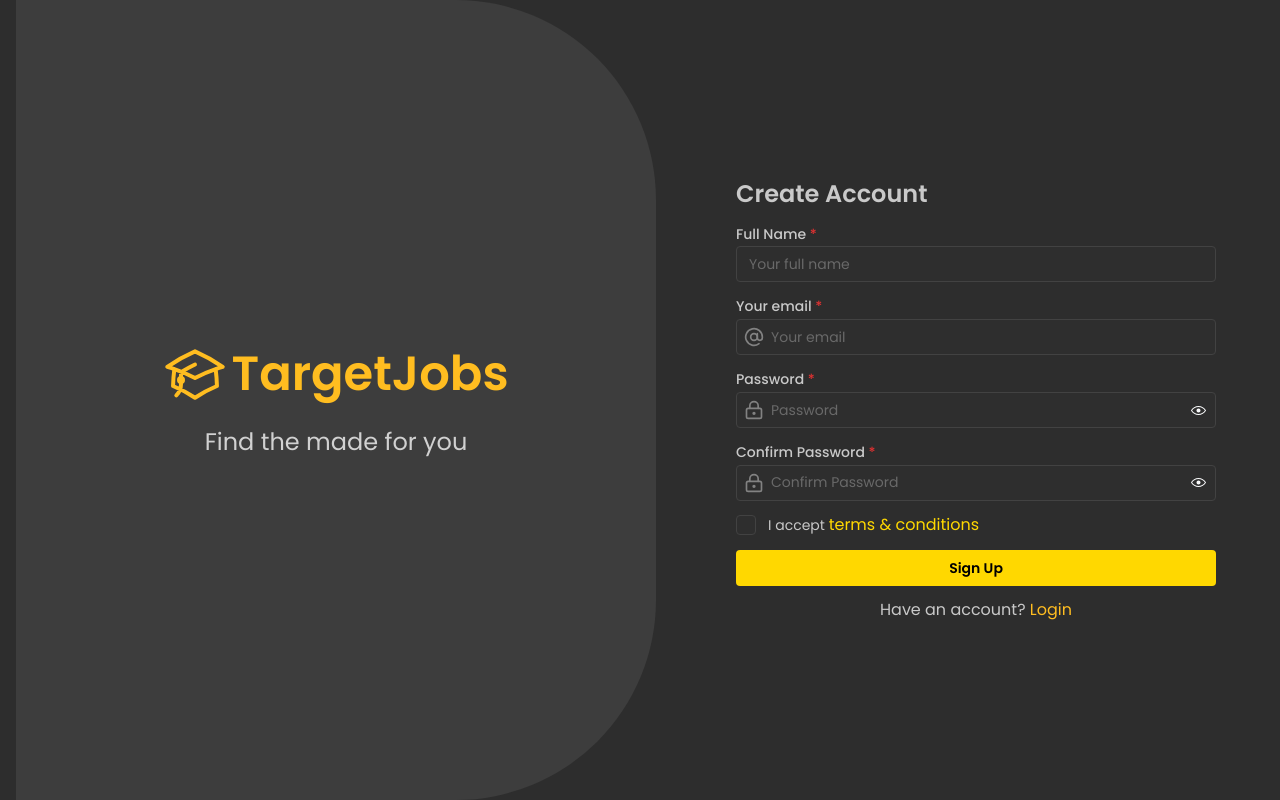
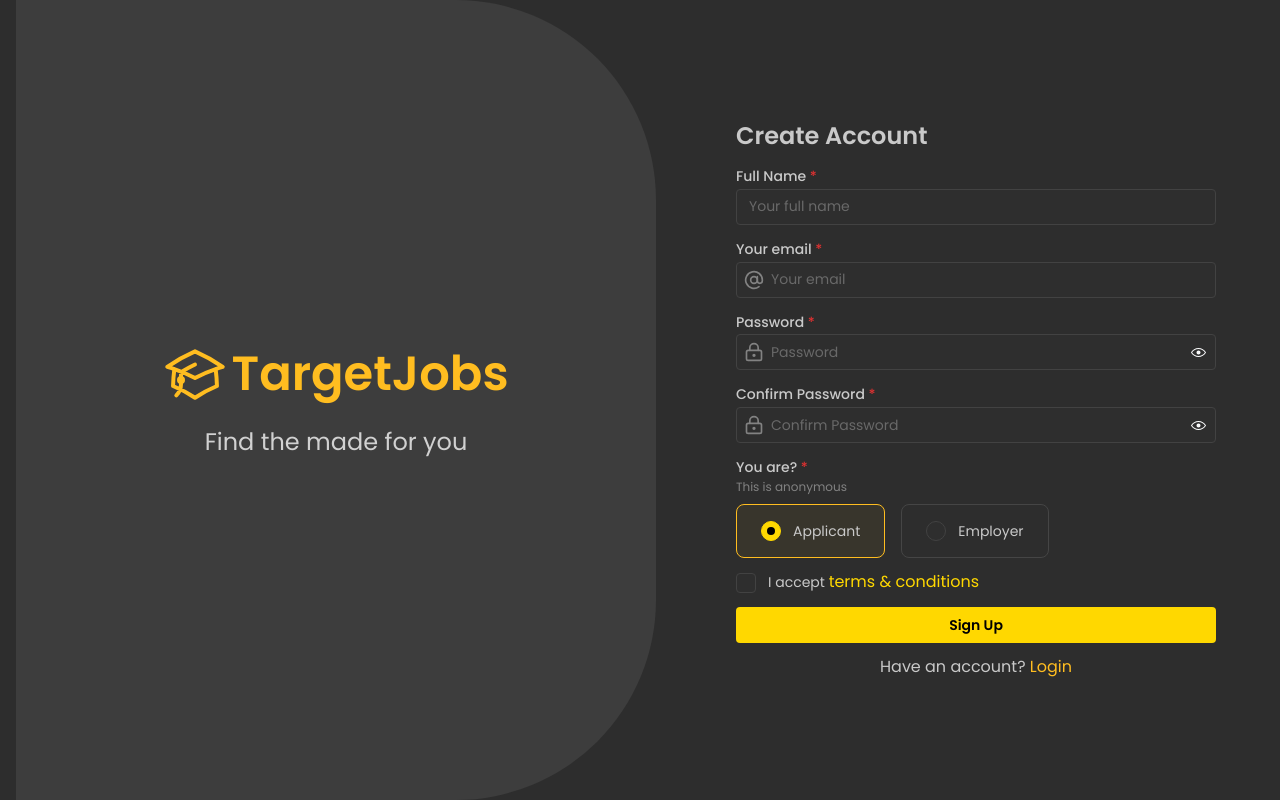
Before and after one commit to vaibhavkhandelwal123/POSTINGJOBWEBSITE-FRONTEND, a React (Vite) app in the folder JOB-POSTING/: page /signup in a window 1280 px wide. Built offline with nearby package versions, Linux system fonts and the light colour scheme.

Commit message:
signuplogin connection with backend

```diff
--- a/JOB-POSTING/package.json
+++ b/JOB-POSTING/package.json
@@ -30,6 +30,7 @@
     "@tiptap/pm": "^2.12.0",
     "@tiptap/react": "^2.12.0",
     "@tiptap/starter-kit": "^2.12.0",
+    "axios": "^1.9.0",
     "dompurify": "^3.2.5",
     "embla-carousel-react": "^7.1.0",
     "lucide-react": "^0.501.0",
--- /dev/null
+++ b/JOB-POSTING/src/Services/UsersService.tsx
@@ -0,0 +1,19 @@
+import axios from "axios";
+const base_url = "http://localhost:8080/users/";
+const registerUser=async (user:any)=>{
+    try {
+        const res = await axios.post(`${base_url}register`, user);
+        return res.data;
+    } catch (error) {
+        throw error;
+    }
+}
+const loginUser=async (user:any)=>{
+    try {
+        const res = await axios.post(`${base_url}login`, user);
+        return res.data;
+    } catch (error) {
+        throw error;
+    }
+}
+export {registerUser, loginUser};
--- a/JOB-POSTING/src/SignUpLogin/Login.tsx
+++ b/JOB-POSTING/src/SignUpLogin/Login.tsx
@@ -1,23 +1,57 @@
 import { Button, PasswordInput, TextInput } from "@mantine/core";
 import { AtSignIcon, LockKeyholeIcon } from "lucide-react";
 import { Link } from "react-router-dom";
-
+import { loginUser } from "../Services/UsersService";
+import { useState } from "react";
+const form = {
+  email: "",
+  password: "",
+};
 const Login = () => {
+  const [data, setData] = useState(form);
+  const handleChange = (event: any) => {
+    setData({ ...data, [event.target.name]: event.target.value });
+  };
+  const handleSubmit = () => {
+    loginUser(data)
+      .then((res) => {
+        console.log(res);
+      })
+      .catch((err) => console.log(err));
+  };
   return (
     <div className="w-1/2 px-20 flex flex-col justify-center gap-3">
       <div className="text-2xl font-semibold">Login</div>
       <TextInput
+        value={data.email}
+        onChange={handleChange}
+        name="email"
         withAsterisk
         leftSection={<AtSignIcon size={20} />}
         label="Your email"
         placeholder="Your email"
       />
-         <PasswordInput withAsterisk leftSection={<LockKeyholeIcon size={20}/>} label="Password" placeholder="Password" />
+      <PasswordInput
+        value={data.password}
+        onChange={handleChange}
+        name="password"
+        withAsterisk
+        leftSection={<LockKeyholeIcon size={20} />}
+        label="Password"
+        placeholder="Password"
+      />
 
-       <Button autoContrast variant="filled">Login</Button>
-       <div className="mx-auto">Don't have an account? <Link to="/signup" className="text-bright-sun-400 hover:underline">SignUp</Link></div>
+      <Button onClick={handleSubmit} autoContrast variant="filled">
+        Login
+      </Button>
+      <div className="mx-auto">
+        Don't have an account?{" "}
+        <Link to="/signup" className="text-bright-sun-400 hover:underline">
+          SignUp
+        </Link>
       </div>
-  )
-}
+    </div>
+  );
+};
 
-export default Login
+export default Login;
--- a/JOB-POSTING/src/SignUpLogin/SignUp.tsx
+++ b/JOB-POSTING/src/SignUpLogin/SignUp.tsx
@@ -1,27 +1,119 @@
-import { Anchor,Button, Checkbox, PasswordInput, TextInput } from "@mantine/core";
+import {
+  Anchor,
+  Button,
+  Checkbox,
+  Group,
+  PasswordInput,
+  Radio,
+  TextInput,
+} from "@mantine/core";
 import { AtSignIcon, LockKeyholeIcon } from "lucide-react";
+import { useState } from "react";
 import { Link } from "react-router-dom";
+import { registerUser } from "../Services/UsersService";
+const form = {
+  name: "",
+  email: "",
+  password: "",
+  confirmPassword: "",
+  accountType: "APPLICANT",
+};
 
 const SignUp = () => {
+  const [data, setData] = useState(form);
+
+  const handleChange = (event: any) => {
+    if (typeof event == "string") setData({ ...data, accountType: event });
+    setData({ ...data, [event.target.name]: event.target.value });
+  };
+
+  const handleSubmit = () => {
+    registerUser(data)
+      .then((res) => {
+        console.log(res);
+      })
+      .catch((err) => console.log(err));
+  };
   return (
     <div className="w-1/2 px-20 flex flex-col justify-center gap-3">
       <div className="text-2xl font-semibold">Create Account</div>
-      <TextInput withAsterisk label="Full Name" placeholder="Your full name" />
       <TextInput
+        name="name"
+        value={data.name}
+        onChange={handleChange}
+        withAsterisk
+        label="Full Name"
+        placeholder="Your full name"
+      />
+      <TextInput
+        name="email"
+        onChange={handleChange}
+        value={data.email}
         withAsterisk
         leftSection={<AtSignIcon size={20} />}
         label="Your email"
         placeholder="Your email"
       />
-      <PasswordInput withAsterisk leftSection={<LockKeyholeIcon size={20}/>} label="Password" placeholder="Password" />
-      <PasswordInput withAsterisk leftSection={<LockKeyholeIcon size={20}/>} label="Confirm Password" placeholder="Confirm Password" />
-
+      <PasswordInput
+        name="password"
+        onChange={handleChange}
+        value={data.password}
+        withAsterisk
+        leftSection={<LockKeyholeIcon size={20} />}
+        label="Password"
+        placeholder="Password"
+      />
+      <PasswordInput
+        name="confirmPassword"
+        onChange={handleChange}
+        value={data.confirmPassword}
+        withAsterisk
+        leftSection={<LockKeyholeIcon size={20} />}
+        label="Confirm Password"
+        placeholder="Confirm Password"
+      />
+      <Radio.Group
+        name="accountType"
+        onChange={handleChange}
+        value={data.accountType}
+        label="You are?"
+        description="This is anonymous"
+        withAsterisk
+      >
+        <Group mt="xs">
+          <Radio
+            className="hover:bg-mine-shaft-900 has-[:checked]:bg-bright-sun-400/5 py-4 px-6 border has-[:checked]:border-bright-sun-400 border-mine-shaft-800 rounded-lg"
+            autoContrast
+            value="APPLICANT"
+            label="Applicant"
+          />
+          <Radio
+            className="hover:bg-mine-shaft-900 has-[:checked]:bg-bright-sun-400/5 py-4 px-6 border has-[:checked]:border-bright-sun-400 border-mine-shaft-800 rounded-lg"
+            autoContrast
+            value="EMPLOYER"
+            label="Employer"
+          />
+        </Group>
+      </Radio.Group>
       <Checkbox
-      className="flex items-center [&>*]:items-center"
-      autoContrast
-      label={<span> I accept{' '}<Anchor>terms & conditions</Anchor></span>}/>
-    <Button autoContrast variant="filled">Sign Up</Button>
-    <div className="mx-auto">Have an account? <Link to="/login" className="text-bright-sun-400 hover:underline">Login</Link></div>
+        className="flex items-center [&>*]:items-center"
+        autoContrast
+        label={
+          <span>
+            {" "}
+            I accept <Anchor>terms & conditions</Anchor>
+          </span>
+        }
+      />
+      <Button onClick={handleSubmit} autoContrast variant="filled">
+        Sign Up
+      </Button>
+      <div className="mx-auto">
+        Have an account?{" "}
+        <Link to="/login" className="text-bright-sun-400 hover:underline">
+          Login
+        </Link>
+      </div>
     </div>
   );
 };
```
Also changed, not shown: 1 other file (tests, documents, lock files or other folders). Lines whose indentation alone changed are shown as unchanged.
